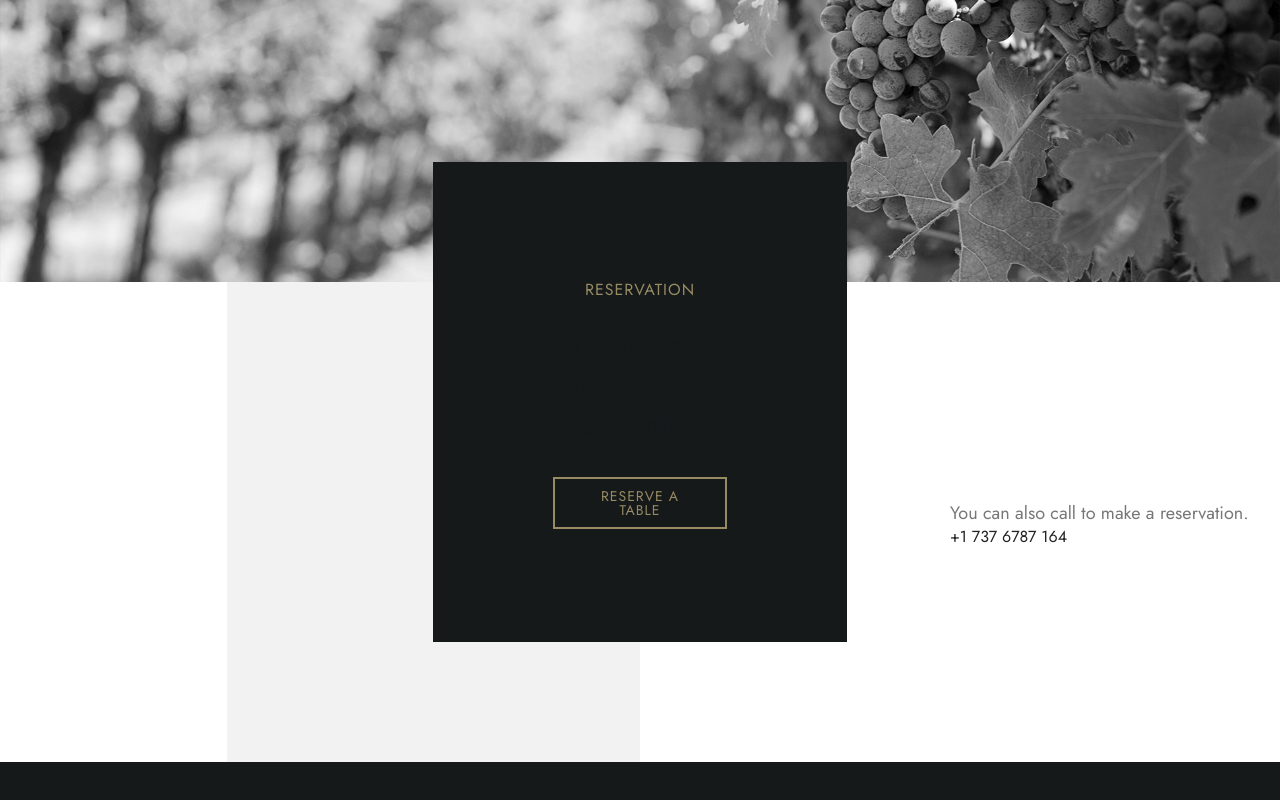
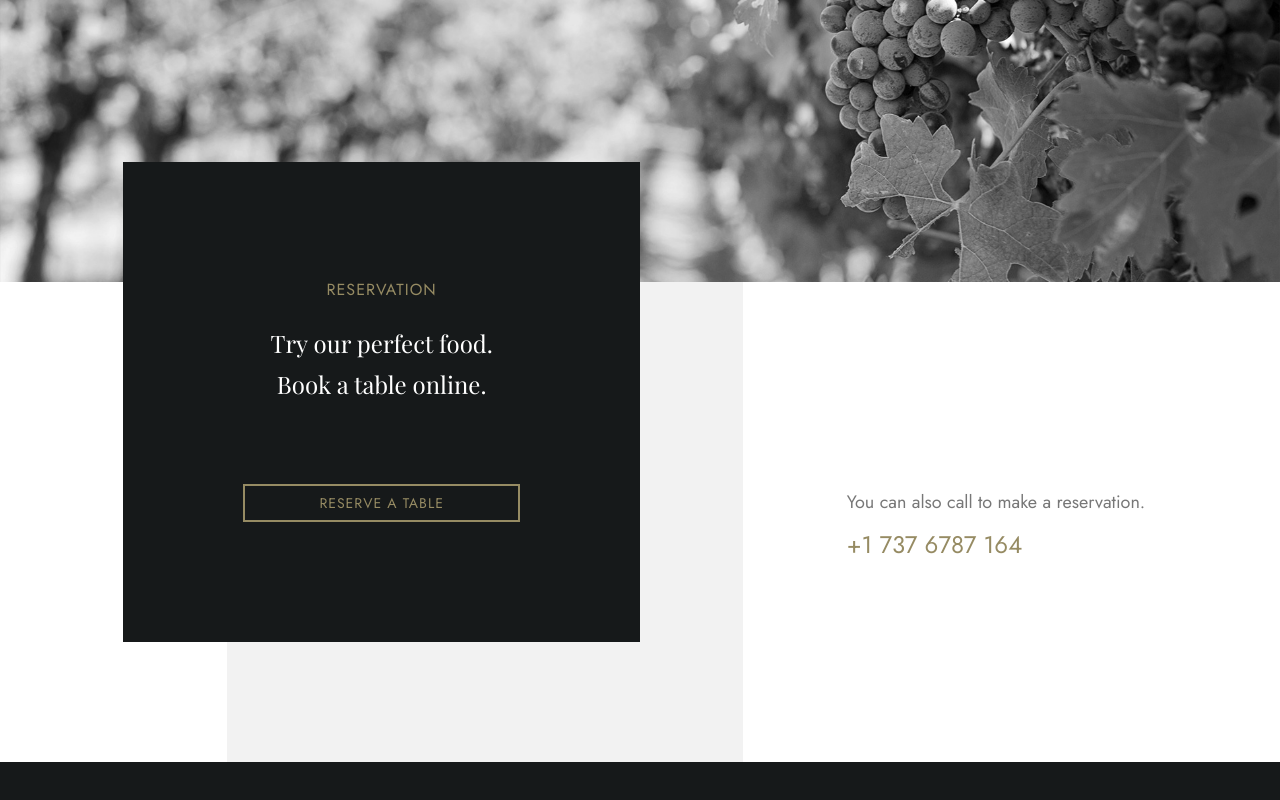
Before and after one commit to cirocki/italian_restaurant_gatsby_website, a Gatsby site: page / in a window 1280 px wide. Shown: the part 4850-5650 px from the top of the page. Built offline with nearby package versions, Linux system fonts and the light colour scheme; Gatsby itself is replaced by a stand-in of ours; a web font is replaced by a local one.

Commit message:
reservation section media quieries

```diff
--- a/src/components/PrimaryHeading.js
+++ b/src/components/PrimaryHeading.js
@@ -2,7 +2,8 @@ import React from "react"
 import styled from "styled-components"
 
 const StyledHeading = styled.h2`
-  color: ${props => props.theme.colors.dark};
+  color: ${props =>
+    props.whiteColor ? props.theme.colors.white : props.theme.colors.dark};
   font-family: ${props => props.theme.fonts.secondary};
   font-size: 1.5rem;
   line-height: 1.7;
@@ -15,6 +16,10 @@ const StyledHeading = styled.h2`
   }
 `
 
-export default function PrimaryHeading({ children, margin }) {
-  return <StyledHeading margin={margin}>{children}</StyledHeading>
+export default function PrimaryHeading({ children, margin, whiteColor }) {
+  return (
+    <StyledHeading whiteColor={whiteColor} margin={margin}>
+      {children}
+    </StyledHeading>
+  )
 }
--- a/src/homeSections/ReservationSection.js
+++ b/src/homeSections/ReservationSection.js
@@ -6,11 +6,21 @@ import SecondaryHeading from "../components/SecondaryHeading"
 import ButtonGhost from "../components/ButtonGhost"
 import MainParagraph from "../components/MainParagraph"
 
+const StyledGridWrapper = styled.div`
+  @media (max-width: 1069px) {
+    display: flex;
+    justify-content: center;
+  }
+`
 const StyledGrid = styled.div`
   display: grid;
   grid-template-columns: repeat(12, 1fr);
   grid-template-rows: repeat(4, 1fr);
-  min-height: 480px;
+  @media (max-width: 1069px) {
+    display: flex;
+    flex-direction: column;
+    max-width: 480px;
+  }
 `
 const StyledHeaderWrapper = styled.div`
   grid-column: 5/9;
@@ -19,13 +29,30 @@ const StyledHeaderWrapper = styled.div`
   text-align: center;
   background: ${props => props.theme.colors.dark};
   margin-top: -120px;
-  max-height: 480px;
+  @media (max-width: 1439px) {
+    grid-column: 2/7;
+  }
+  @media (max-width: 1279px) {
+    padding: 80px;
+  }
+  @media (max-width: 1069px) {
+    padding: 120px;
+  }
+  @media (max-width: 480px) {
+    padding: 80px;
+  }
+  @media (max-width: 360px) {
+    padding: 60px;
+  }
 `
 const StyledGreyDiv = styled.div`
   grid-column: 3/7;
   grid-row: 1/5;
   z-index: -1;
   background: ${props => props.theme.colors.light};
+  @media (max-width: 1439px) {
+    grid-column: 3/8;
+  }
 `
 const StyledMoreWrapper = styled.div`
   grid-column: 10/13;
@@ -33,16 +60,31 @@ const StyledMoreWrapper = styled.div`
   display: flex;
   flex-direction: column;
   justify-content: center;
+  @media (max-width: 1439px) {
+    grid-column: 9/13;
+  }
+  @media (max-width: 1069px) {
+    padding: 80px;
+  }
+  @media (max-width: 480px) {
+    padding: 40px;
+  }
+`
+const StyledPhone = styled.a`
+  padding-top: 1rem;
+  font-size: 1.5rem;
+  color: ${props => props.theme.colors.gold};
 `
 
 export default function ReservationSection() {
   return (
     <section>
       <Container>
+        <StyledGridWrapper>
           <StyledGrid>
             <StyledHeaderWrapper>
               <SecondaryHeading>Reservation</SecondaryHeading>
-            <PrimaryHeading>
+              <PrimaryHeading whiteColor margin={80}>
                 Try our perfect food. Book a table online.
               </PrimaryHeading>
               <ButtonGhost>Reserve a table</ButtonGhost>
@@ -52,9 +94,10 @@ export default function ReservationSection() {
               <MainParagraph>
                 You can also call to make a reservation.
               </MainParagraph>
-            <h1>+1 737 6787 164</h1>
+              <StyledPhone href="tel:7376787164">+1 737 6787 164</StyledPhone>
             </StyledMoreWrapper>
           </StyledGrid>
+        </StyledGridWrapper>
       </Container>
     </section>
   )
```
Lines whose indentation alone changed are shown as unchanged.
